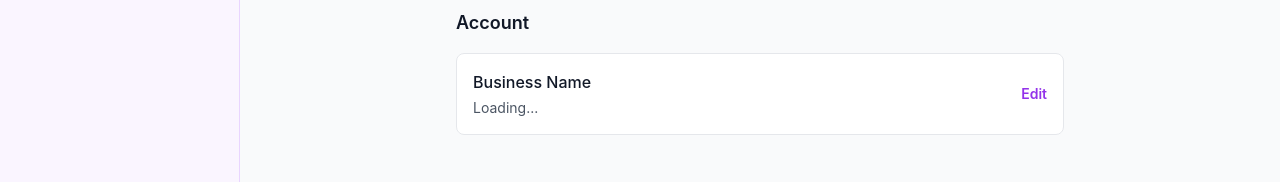
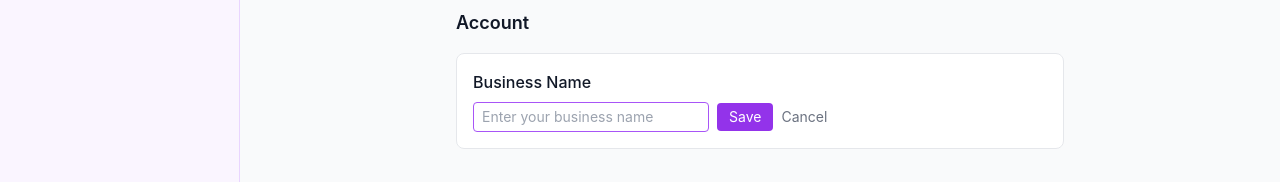
Before and after one commit to nvoyceapp-web/nvoyce, a Next.js app: page /dashboard/settings in a window 1280 px wide. Both pictures are taken after a click on the button "Edit". Shown: the part 358-540 px from the top of the page. Built offline with nearby package versions, Linux system fonts and the light colour scheme; no server answers.

Commit message:
feat: make business name editable in settings via Clerk metadata

```diff
--- a/app/dashboard/settings/page.tsx
+++ b/app/dashboard/settings/page.tsx
@@ -3,7 +3,6 @@
 import Link from 'next/link'
 import { useState, useEffect } from 'react'
 import { useUser } from '@clerk/nextjs'
-import { supabase } from '@/lib/supabase'
 
 const TIMEZONES = [
   { value: 'EST', label: 'Eastern Time (ET)', offset: '-5' },
@@ -22,7 +21,24 @@ const TIMEZONES = [
 
 export default function SettingsPage() {
   const { user } = useUser()
-  const [businessName, setBusinessName] = useState('Loading...')
+  const [businessName, setBusinessName] = useState('')
+  const [editingName, setEditingName] = useState(false)
+  const [nameInput, setNameInput] = useState('')
+
+  useEffect(() => {
+    if (user) {
+      const saved = (user.unsafeMetadata?.businessName as string) || ''
+      setBusinessName(saved)
+      setNameInput(saved)
+    }
+  }, [user])
+
+  async function saveBusinessName() {
+    if (!user) return
+    await user.update({ unsafeMetadata: { ...user.unsafeMetadata, businessName: nameInput } })
+    setBusinessName(nameInput)
+    setEditingName(false)
+  }
   const [emailNotifications, setEmailNotifications] = useState(true)
   const [paymeAlerts, setPaymeAlerts] = useState(true)
   const [overdueReminders, setOverdueReminders] = useState(true)
@@ -154,11 +170,28 @@ export default function SettingsPage() {
               <h2 className="text-lg font-semibold text-gray-900 mb-4">Account</h2>
               <div className="bg-white rounded-lg border border-gray-200 p-4">
                 <div className="flex items-center justify-between">
-                  <div>
+                  <div className="flex-1">
                     <h3 className="font-medium text-gray-900">Business Name</h3>
-                    <p className="text-sm text-gray-600 mt-1">{businessName}</p>
+                    {editingName ? (
+                      <div className="flex items-center gap-2 mt-2">
+                        <input
+                          type="text"
+                          value={nameInput}
+                          onChange={(e) => setNameInput(e.target.value)}
+                          className="border border-gray-300 rounded px-2 py-1 text-sm focus:outline-none focus:border-purple-500"
+                          placeholder="Enter your business name"
+                          autoFocus
+                        />
+                        <button onClick={saveBusinessName} className="text-sm bg-purple-600 text-white px-3 py-1 rounded hover:bg-purple-700">Save</button>
+                        <button onClick={() => setEditingName(false)} className="text-sm text-gray-500 hover:text-gray-700">Cancel</button>
+                      </div>
+                    ) : (
+                      <p className="text-sm text-gray-600 mt-1">{businessName || 'Not set — click Edit to add'}</p>
+                    )}
                   </div>
-                  <button className="text-purple-600 hover:text-purple-700 text-sm font-semibold">Edit</button>
+                  {!editingName && (
+                    <button onClick={() => setEditingName(true)} className="text-purple-600 hover:text-purple-700 text-sm font-semibold ml-4">Edit</button>
+                  )}
                 </div>
               </div>
             </div>
```
